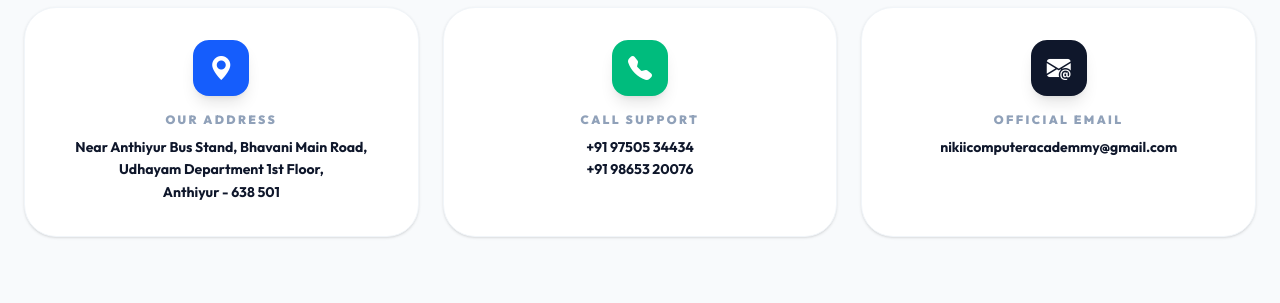
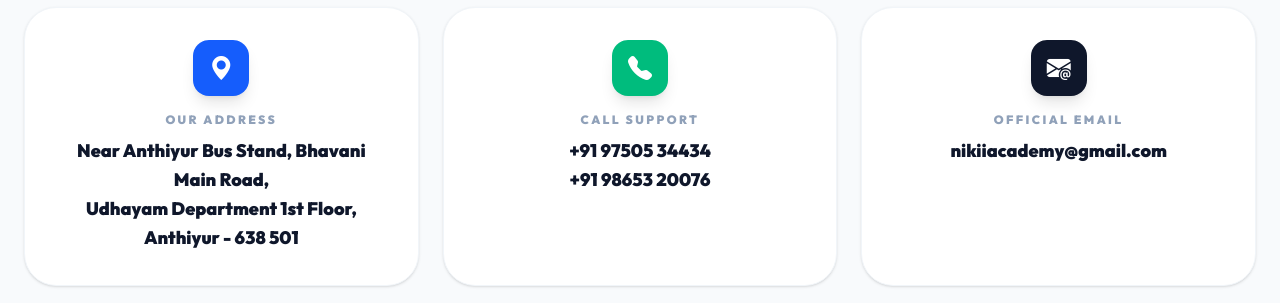
Before and after one commit to Rajesh001100/nikiidigital, a React (Vite) app in the folder web/: page / in a window 1280 px wide. Shown: the part 5040-5343 px from the top of the page. Built offline with nearby package versions, Linux system fonts and the light colour scheme; no server answers.

Commit message:
style: increase contact information font size on Home Page

```diff
--- a/web/src/pages/HomePage.tsx
+++ b/web/src/pages/HomePage.tsx
@@ -213,8 +213,7 @@ export default function HomePage() {
                 <h4 className="text-sm font-black text-slate-900">{statusResult.courseSelected}</h4>
                 <p className="text-xs font-bold text-slate-400">Student: {statusResult.fullName}</p>
               </div>
-              <div className={`flex items-center gap-2 px-4 py-2 rounded-xl shadow-sm shrink-0 ${
-                statusResult.status === 'Confirmed' ? 'bg-emerald-500 text-white shadow-emerald-200' :
+              <div className={`flex items-center gap-2 px-4 py-2 rounded-xl shadow-sm shrink-0 ${statusResult.status === 'Confirmed' ? 'bg-emerald-500 text-white shadow-emerald-200' :
                 statusResult.status === 'Rejected' ? 'bg-red-500 text-white shadow-red-200' :
                   'bg-amber-500 text-white shadow-amber-200 animate-pulse'
                 }`}>
@@ -708,7 +707,7 @@ export default function HomePage() {
                 icon: 'bi-envelope-at-fill',
                 color: 'bg-slate-900',
                 title: 'Official Email',
-                lines: ['nikiicomputeracademmy@gmail.com']
+                lines: ['nikiiacademy@gmail.com']
               },
             ].map((item, idx) => (
               <div key={idx} className="group flex flex-col items-center text-center gap-4 rounded-[2rem] bg-white p-8 shadow-sm border border-slate-100 transition-all hover:shadow-xl hover:-translate-y-1">
@@ -717,7 +716,7 @@ export default function HomePage() {
                 </div>
                 <div className="space-y-2">
                   <h3 className="text-xs font-black uppercase tracking-[0.2em] text-slate-400">{item.title}</h3>
-                  <div className="text-slate-900 font-bold leading-relaxed text-sm">
+                  <div className="text-slate-900 font-black leading-relaxed text-lg">
                     {item.lines.map((line, i) => <p key={i}>{line}</p>)}
                   </div>
                 </div>
```
Lines whose indentation alone changed are shown as unchanged.
